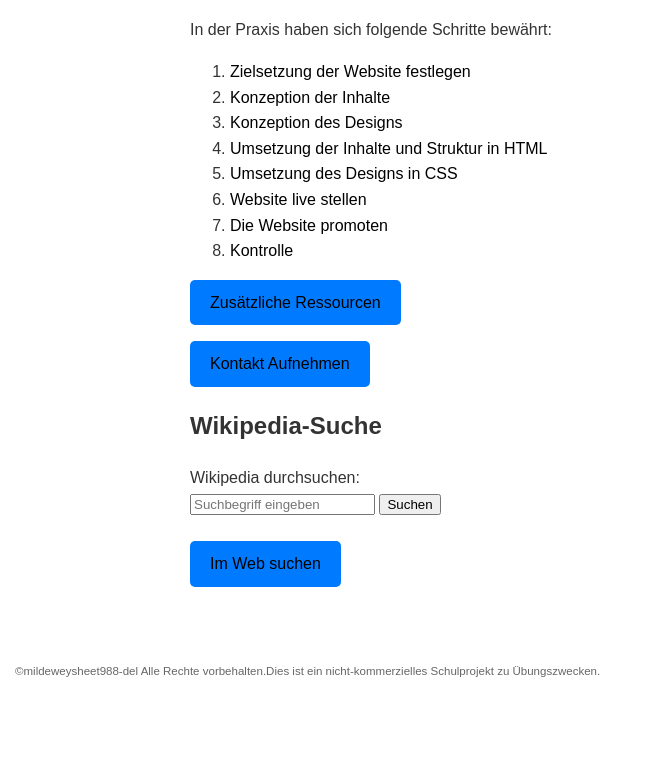
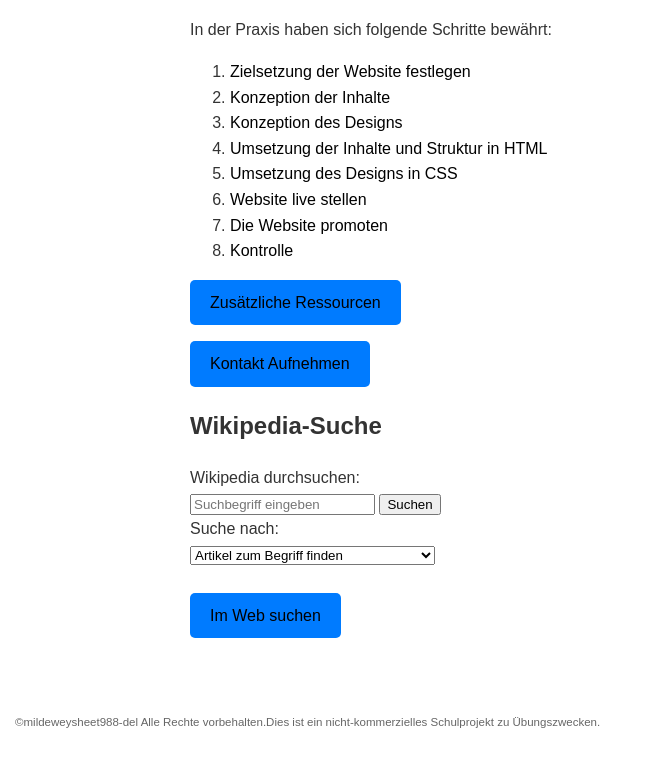
Before and after one commit to mildeweysheet988-del/IMT-Leck-Eier, a plain HTML site: page index.htm in a window 1280 px wide. Shown: the part 565-1323 px from the top of the page, without its empty margins (0-647 px from the left). Before the commit the page ends 1272 px from the top, so only its background shows below. Drawn offline with Linux system fonts and the light colour scheme.

Commit message:
updated search

```diff
--- a/index.htm
+++ b/index.htm
@@ -41,11 +41,20 @@
 
     <section class="wikipedia-search">
         <h2>Wikipedia-Suche</h2>
-                <form action="https://de.wikipedia.org/w/index.php" method="get" target="_blank">
+        <form id="wikipediaSearchForm" action="https://de.wikipedia.org/w/index.php" method="get" target="_blank">
             <label for="wpSearch">Wikipedia durchsuchen:</label><br>
+            <div class="wikipedia-search-row">
                 <input type="search" id="wpSearch" name="search" placeholder="Suchbegriff eingeben" required>
+                <button type="submit">Suchen</button>
+            </div>
+            <label for="wpSearchMode">Suche nach:</label><br>
+            <select id="wpSearchMode" name="fulltext">
+                <option value="0">Artikel zum Begriff finden</option>
+                <option value="1">Alle Erwähnungen des Begriffs finden</option>
+                <option value="0">Wikipedia ohne Volltext durchsuchen</option>
+            </select>
             <input type="hidden" name="title" value="Special:Search">
-                    <button type="submit">Suchen</button>
+            <input type="hidden" name="go" value="1">
         </form>
     </section>
     <a href="Vorgehensweisee_Webseite_Erstellen-Abschnitt_Suchmaschiene.html" class="button">Im Web suchen</a>
```
Lines whose indentation alone changed are shown as unchanged.
